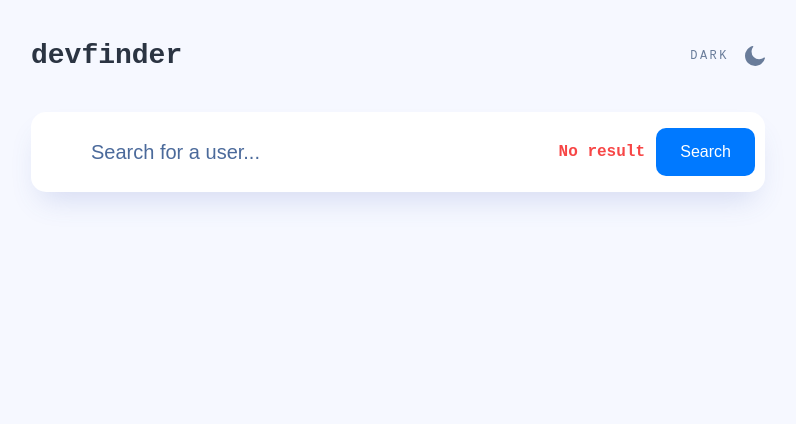
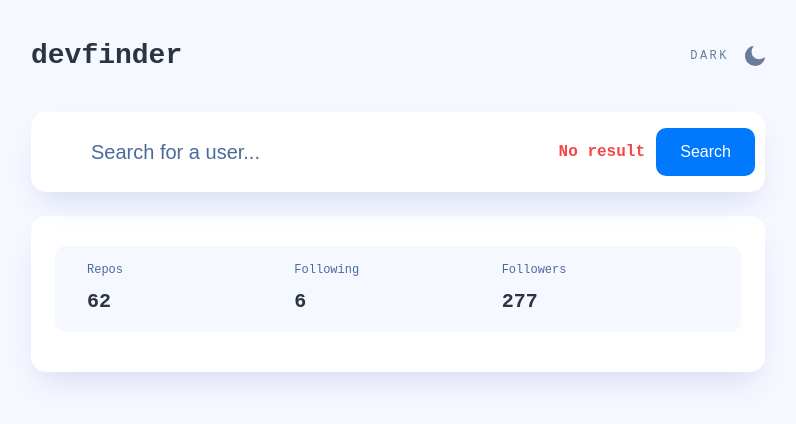
Before and after one commit to sol6nik/github-user-search, a React (Create React App) app: page / in a window 1280 px wide. Shown: the top 424 px of the page, without its empty margins (242-1038 px from the left). Built offline with nearby package versions, Linux system fonts and the light colour scheme.

Commit message:
Added user stat

```diff
--- a/src/App.tsx
+++ b/src/App.tsx
@@ -1,12 +1,16 @@
 import { Container } from "components/Container";
 import { Search } from "components/Search";
 import { TheHeader } from "components/TheHeader";
+import { UserCard } from "components/UserCard";
+
+import { defaultUser } from "mock";
 
 function App() {
   return (
     <Container>
       <TheHeader />
       <Search hasError onSubmit={() => {}} />
+      <UserCard {...defaultUser} />
     </Container>
   );
 }
--- /dev/null
+++ b/src/components/UserCard/UserCard.module.scss
@@ -0,0 +1,58 @@
+:global {
+  body[data-theme="light"] {
+    --ucard-bg: var(--white);
+    --bio-color: var(--gray-200);
+    --ucard-shadow: var(--shadow);
+  }
+
+  body[data-theme="dark"] {
+    --ucard-bg: var(--gray-400);
+    --bio-color: var(--white);
+    --ucard-shadow: unset;
+  }
+}
+
+.userCard {
+  margin: 1.5rem 0 3rem;
+  width: 100%;
+  padding: 30px 24px 40px;
+  background-color: var(--ucard-bg);
+  box-shadow: var(--ucard-shadow);
+  border-radius: 15px;
+//   display: grid;
+//   grid-template-columns: 70px 1fr;
+//   gap: 25px 20px;
+
+//   & > *:nth-child(n + 3) {
+//     grid-column: 1 / span 2;
+//   }
+
+//   @media (min-width: 767px) {
+//     grid-template-columns: 120px 1fr;
+//     padding: 40px;
+//     gap: 30px 40px;
+//   }
+
+//   @media (min-width: 1024px) {
+//     gap: 30px 40px;
+
+//     & > *:nth-child(n + 2) {
+//       grid-column: 2 / span 1;
+//     }
+//   }
+}
+
+.avatar {
+  border-radius: 50%;
+  max-width: 100%;
+}
+
+.bio {
+  font-size: 1rem;
+  line-height: 1.5;
+  color: var(--bio-color);
+
+  &.empty {
+    opacity: 0.75;
+  }
+}
--- /dev/null
+++ b/src/components/UserCard/UserCard.tsx
@@ -0,0 +1,15 @@
+import { UserStat } from "components/UserStat";
+import styles from "./UserCard.module.scss";
+import { LocalGitHubUser } from "types";
+
+interface UserCardProps extends LocalGitHubUser {}
+
+export const UserCard = (props: UserCardProps) => (
+  <div className={styles.userCard}>
+    <UserStat
+      repos={props.repos}
+      followers={props.followers}
+      following={props.following}
+    />
+  </div>
+);
--- /dev/null
+++ b/src/components/UserCard/index.ts
@@ -0,0 +1 @@
+export * from './UserCard';
--- /dev/null
+++ b/src/components/UserStat/UserStat.module.scss
@@ -0,0 +1,38 @@
+:global {
+  body[data-theme="light"] {
+    --stat-bg: var(--gray-50);
+    --stat-color: var(--gray-300);
+  }
+
+  body[data-theme="dark"] {
+    --stat-bg: var(--gray-500);
+    --stat-color: var(--white);
+  }
+}
+
+.userStat {
+  background-color: var(--stat-bg);
+  color: var(--stat-color);
+  padding: 15px 32px;
+  border-radius: 10px;
+  display: grid;
+  grid-template-columns: repeat(3, 1fr);
+}
+
+.info {
+  display: flex;
+  flex-direction: column;
+  gap: 0.5rem;
+
+  &Title {
+    color: var(--gray-200);
+    font-size: 0.75rem;
+    line-height: 1.5;
+  }
+
+  &Number {
+    font-size: 1.25rem;
+    line-height: 1.5;
+    font-weight: 700;
+  }
+}
--- /dev/null
+++ b/src/components/UserStat/UserStat.tsx
@@ -0,0 +1,24 @@
+import { LocalGitHubUser } from "types";
+import styles from "./UserStat.module.scss";
+
+export interface UserStatProps
+  extends Pick<LocalGitHubUser, "repos" | "followers" | "following"> {}
+
+export const UserStat = ({ repos, followers, following }: UserStatProps) => (
+  <div className={styles.userStat}>
+    <div className={styles.info}>
+      <div className={styles.infoTitle}>Repos</div>
+      <div className={styles.infoNumber}>{repos}</div>
+    </div>
+
+    <div className={styles.info}>
+      <div className={styles.infoTitle}>Following</div>
+      <div className={styles.infoNumber}>{following}</div>
+    </div>
+
+    <div className={styles.info}>
+      <div className={styles.infoTitle}>Followers</div>
+      <div className={styles.infoNumber}>{followers}</div>
+    </div>
+  </div>
+);
--- /dev/null
+++ b/src/components/UserStat/index.ts
@@ -0,0 +1 @@
+export * from './UserStat';
--- /dev/null
+++ b/src/mock/index.ts
@@ -0,0 +1,17 @@
+import { LocalGitHubUser } from "types";
+
+export const defaultUser: LocalGitHubUser = {
+  login: "michey85",
+  id: 36237995,
+  avatar: "https://avatars.githubusercontent.com/u/36237995?v=4",
+  name: "Mikhail Nepomniashchii",
+  company: "EPAM",
+  blog: "mishanep.com",
+  location: "Malaga",
+  bio: "React/Vue developer",
+  twitter: "pcgramota",
+  repos: 62,
+  followers: 277,
+  following: 6,
+  created: "2018-02-07T16:18:45Z",
+};
```
Also changed, not shown: src/types/user.ts (+7 -7 lines).
